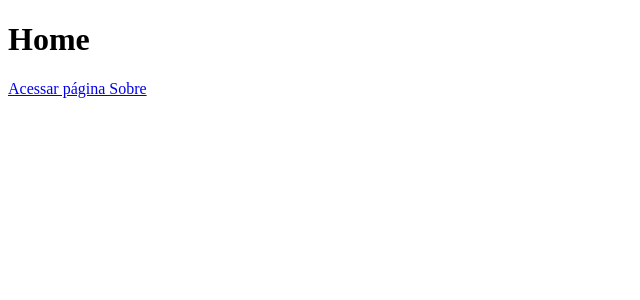
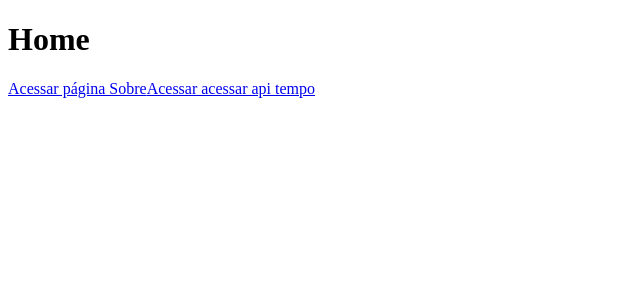
Before and after one commit to FernandoGinelli/servico-web-1, a Next.js app: page / in a window 1280 px wide. Shown: the top 300 px of the page, without its empty margins (0-640 px from the left). Built offline with nearby package versions, Linux system fonts and the light colour scheme.

Commit message:
Update index.js

```diff
--- a/pages/index.js
+++ b/pages/index.js
@@ -9,6 +9,9 @@ function Home() {
 
         <Link href="/sobre">
             <a>Acessar página Sobre</a>
+        </Link>
+    <Link href="/tempo">
+            <a>Acessar acessar api tempo</a>
         </Link>
     </div>
 }
```
